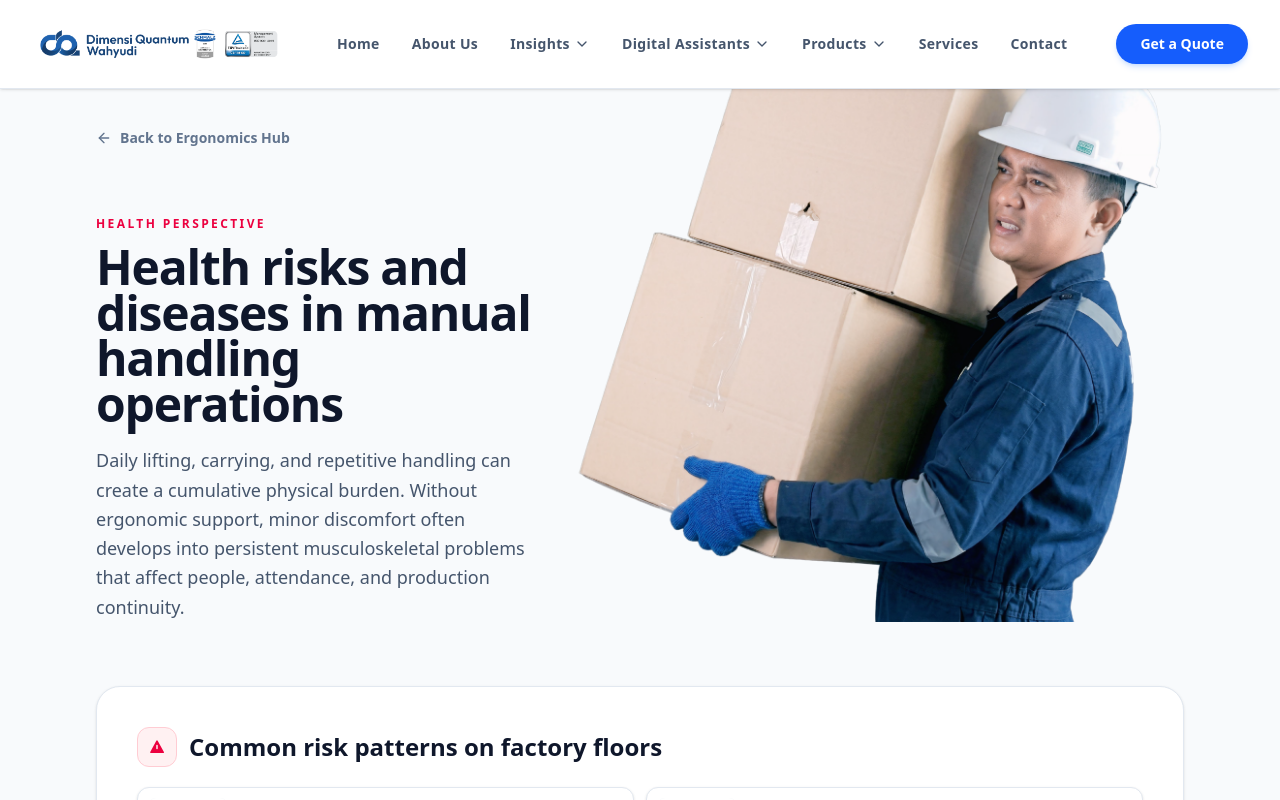
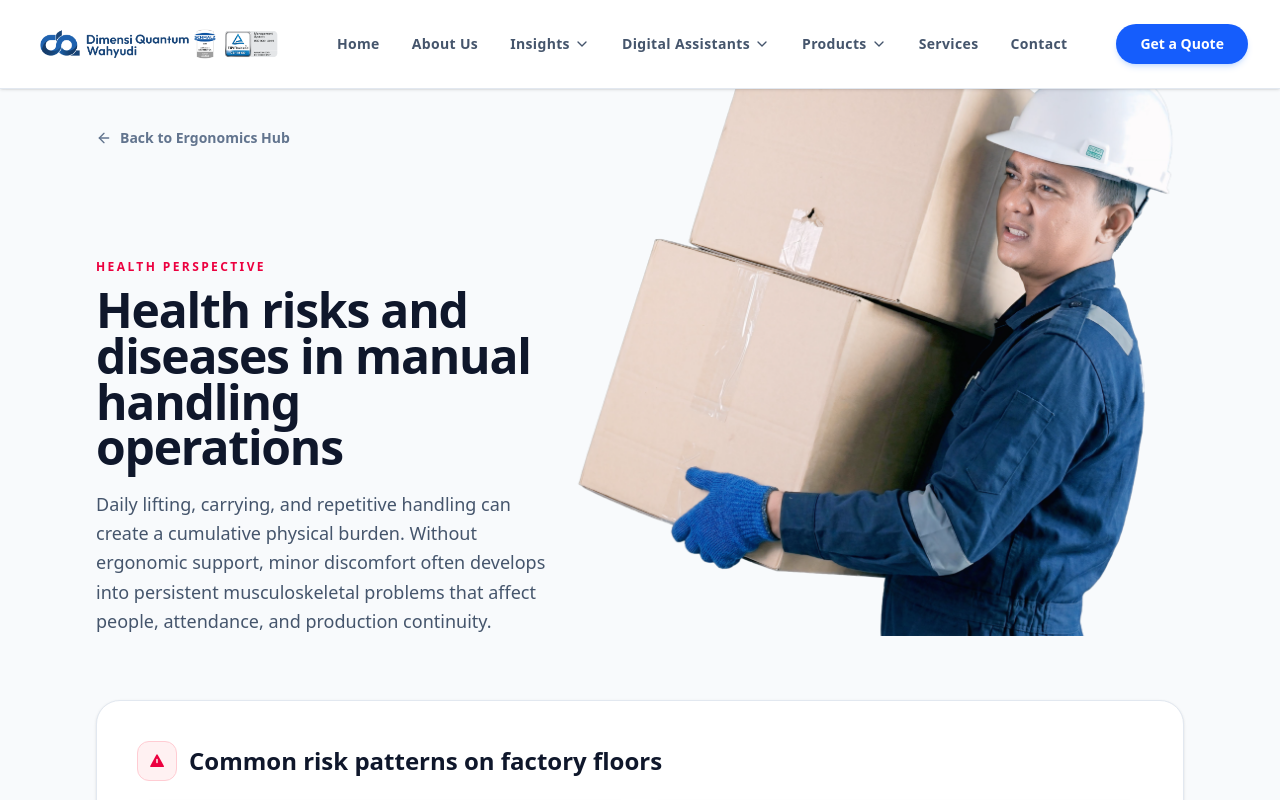
Before and after one commit to dqw-gif/dimensiwahyudi-web, a Next.js app: page /news/ergonomics/health-risks in a window 1280 px wide. Shown: the top 800 px of the page. Built offline with nearby package versions, Linux system fonts and the light colour scheme; no server answers.

Commit message:
Update page.tsx

```diff
--- a/app/news/ergonomics/health-risks/page.tsx
+++ b/app/news/ergonomics/health-risks/page.tsx
@@ -133,8 +133,8 @@ export default function ErgonomicsHealthRisksPage() {
           </Link>
         </nav>
 
-        <section className="grid items-end gap-4 lg:grid-cols-12 lg:gap-2">
-          <div className="max-w-xl lg:col-span-5">
+        <section className="grid items-end gap-4 lg:grid-cols-12 lg:gap-1">
+          <div className="max-w-[520px] lg:col-span-5">
             <p className="text-xs font-bold text-rose-600 uppercase tracking-[0.2em] mb-3">Health Perspective</p>
             <h1 className="text-4xl font-black tracking-tight leading-[0.95] text-slate-900 mb-5 sm:text-5xl">
               Health risks and diseases in manual handling operations
@@ -145,13 +145,13 @@ export default function ErgonomicsHealthRisksPage() {
               attendance, and production continuity.
             </p>
           </div>
-          <div className="relative lg:col-span-7 lg:min-h-[360px]">
+          <div className="relative lg:col-span-7 lg:min-h-[420px]">
             <Image
               src="/top.png"
               alt="Factory floor health-risk visual"
               width={1600}
               height={900}
-              className="h-auto w-full max-w-[620px] object-contain object-right-bottom lg:absolute lg:bottom-0 lg:right-0"
+              className="h-auto w-full max-w-[680px] object-contain object-right-bottom lg:absolute lg:bottom-0 lg:right-0 lg:translate-x-3"
               priority
             />
           </div>
```
